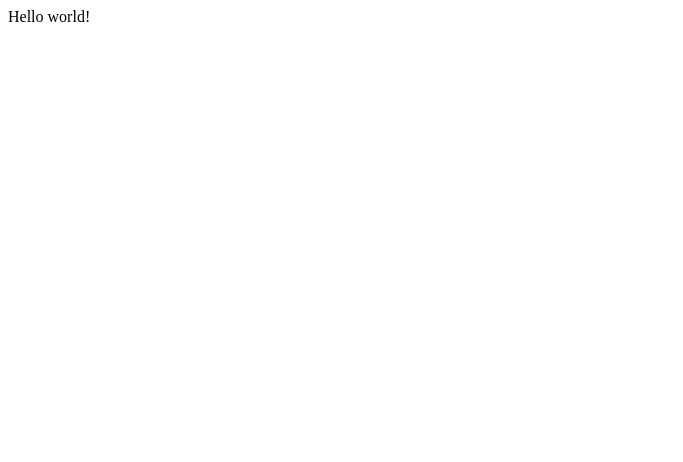
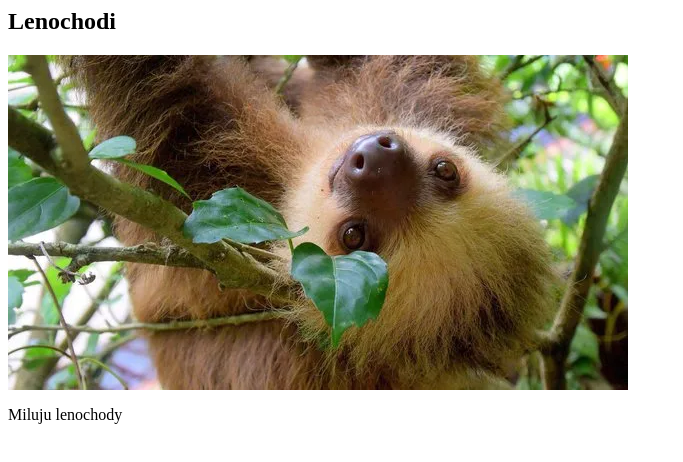
Before and after one commit to veronikahanzlikova-lab/veronikahanzlikova-lab.github.io, a plain HTML site: page index.html in a window 1280 px wide. Shown: the whole page, without its empty margins (0-683 px from the left). Drawn offline with Linux system fonts and the light colour scheme.

Commit message:
Update index.html

```diff
--- a/index.html
+++ b/index.html
@@ -1 +1,3 @@
-Hello world!
+<h2>Lenochodi</h2>
+<img src="5-i_article-5361576.webp">
+<p>Miluju lenochody</p>
```
